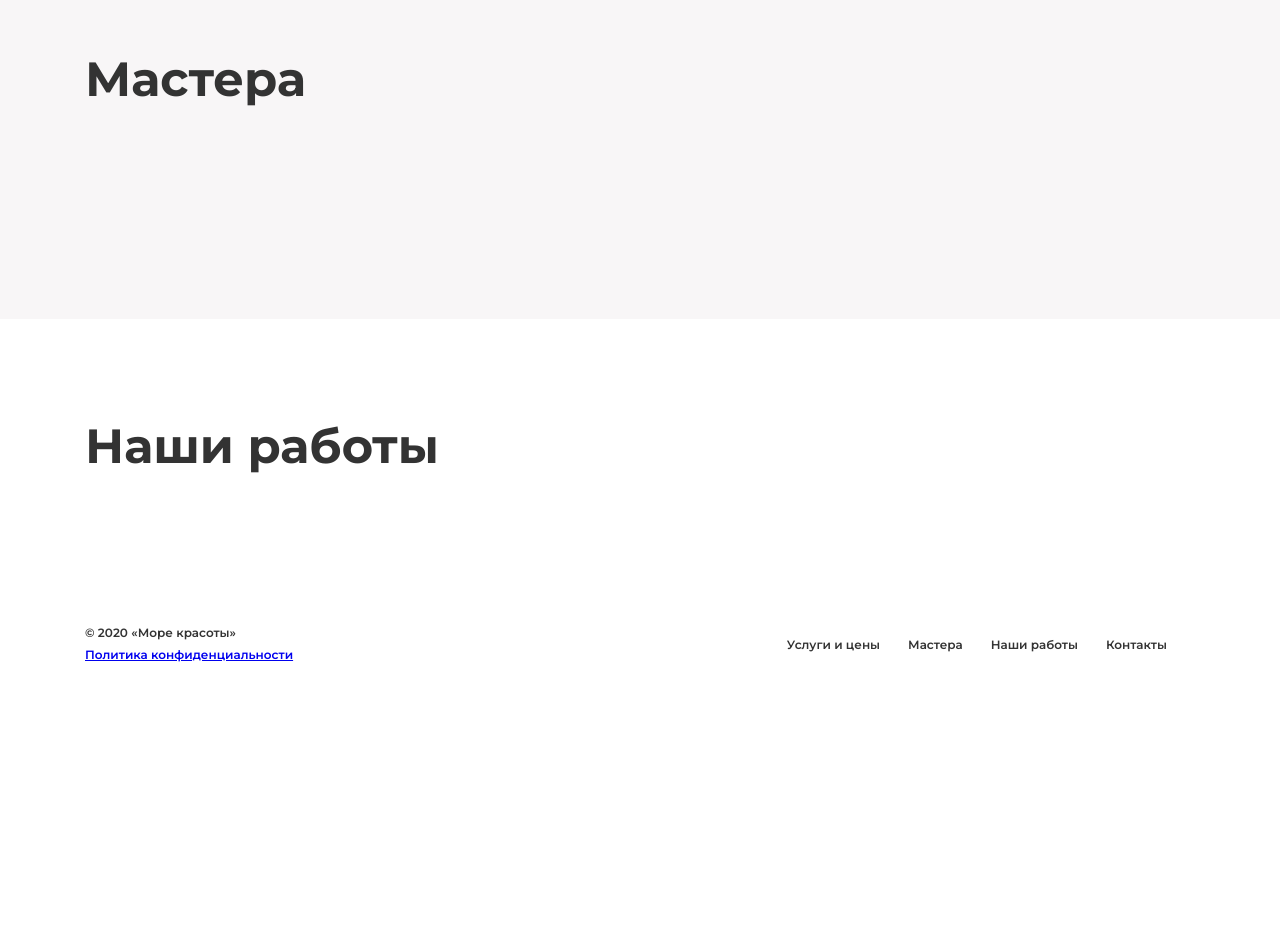
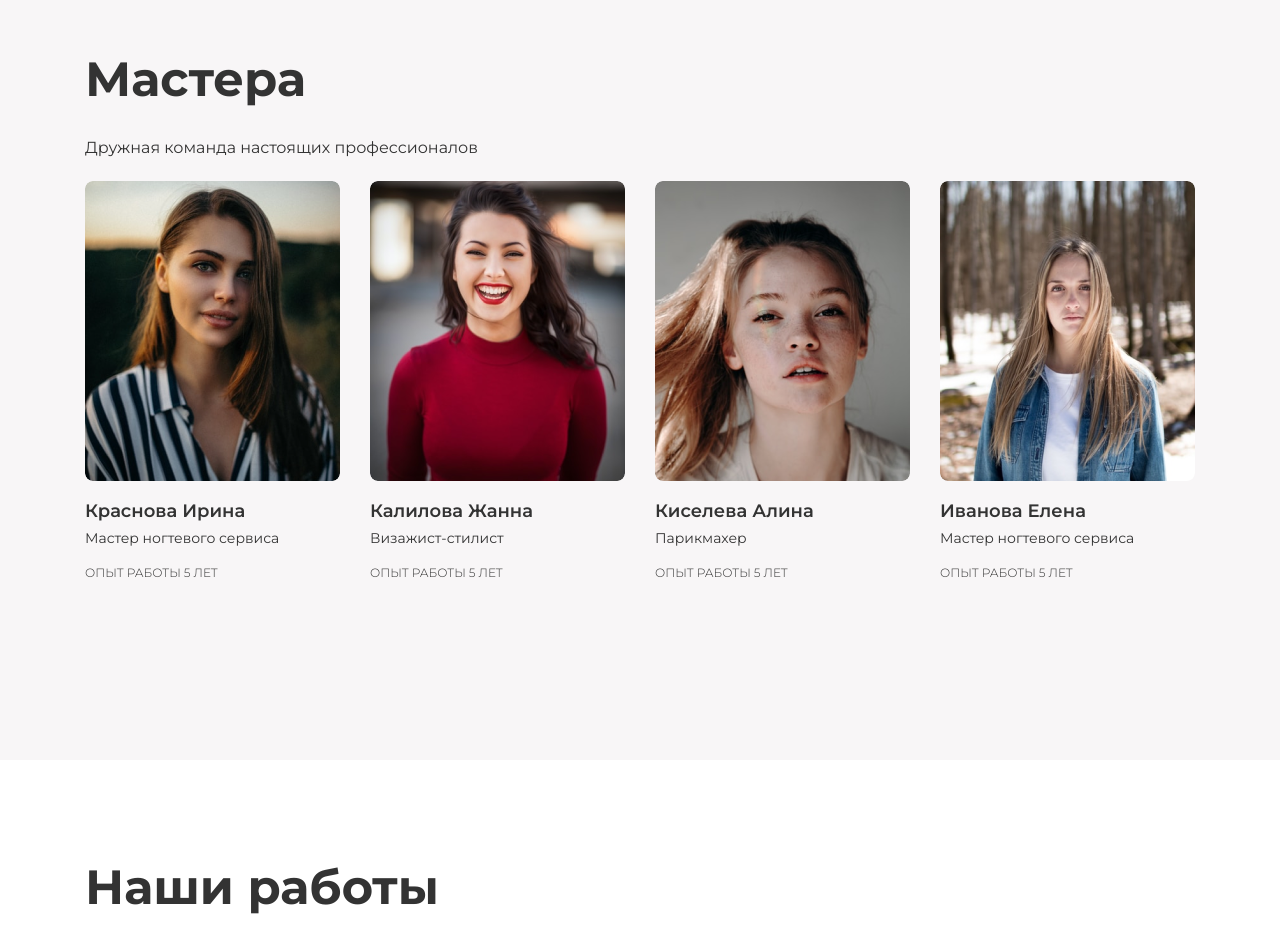
Before and after one commit to bokarevbs/BeautyWorld, a plain HTML site: page index.html in a window 1280 px wide. Shown: the part 2900-3836 px from the top of the page. Before the commit the page ends 3582 px from the top, so only its background shows below. Drawn offline with nearby package versions, Linux system fonts and the light colour scheme.

Commit message:
Added "Masters" section

```diff
--- a/index.html
+++ b/index.html
@@ -6,7 +6,7 @@
 
     <link rel="preconnect" href="https://fonts.googleapis.com">
     <link rel="preconnect" href="https://fonts.gstatic.com" crossorigin>
-    <link href="https://fonts.googleapis.com/css2?family=Montserrat:ital,wght@0,600;0,700;1,400&display=swap" rel="stylesheet">
+    <link href="https://fonts.googleapis.com/css2?family=Montserrat:wght@300;400;500;600;700&display=swap" rel="stylesheet">
     <link rel="stylesheet" href="https://necolas.github.io/normalize.css/8.0.1/normalize.css">
     <link rel="stylesheet" href="./style.css">
 </head>
@@ -172,7 +172,7 @@
                             </div>
 
                             <div class="prices__list">
-                                <div class="column">
+                                <div class="prices__column">
                                     <div class="prices__item">
                                         <div class="prices__desription">
                                             <p class="prices__title">Женская стрижка</p>
@@ -203,7 +203,7 @@
                                     </div>
                                 </div>
 
-                                <div class="column">
+                                <div class="prices__column">
                                     <div class="prices__item">
                                         <div class="prices__desription">
                                             <p class="prices__title">Стрижка бороды и усов</p>
@@ -248,7 +248,45 @@
                         <h2 class="section__title">Мастера</h2>
                     </div>
                     <div class="section__body">
-
+                    <div class="masters">
+                        <p class="masters__subtitle">
+                            Дружная команда настоящих профессионалов
+                        </p>
+                        <div class="masters__photos">
+                            <div class="master">
+                                <a href="#"><div class="master__img">
+                                    <img src="./img/master1.png" alt=".">
+                                </div></a>
+                                <p class="master__name">Краснова Ирина</p>
+                                <p class="master__position">Мастер ногтевого сервиса</p>
+                                <p class="master__exp">опыт работы 5 лет</p>
+                            </div>
+                            <div class="master">
+                                <a href="#"><div class="master__img">
+                                    <img src="./img/master2.png" alt=".">
+                                </div></a>
+                                <p class="master__name">Калилова Жанна</p>
+                                <p class="master__position">Визажист-стилист</p>
+                                <p class="master__exp">опыт работы 5 лет</p>
+                            </div>
+                            <div class="master">
+                                <a href="#"><div class="master__img">
+                                    <img src="./img/master3.png" alt=".">
+                                </div></a>
+                                <p class="master__name">Киселева Алина</p>
+                                <p class="master__position">Парикмахер</p>
+                                <p class="master__exp">опыт работы 5 лет</p>
+                            </div>
+                            <div class="master">
+                                <a href="#"><div class="master__img">
+                                    <img src="./img/master4.png" alt=".">
+                                </div></a>
+                                <p class="master__name">Иванова Елена</p>
+                                <p class="master__position">Мастер ногтевого сервиса</p>
+                                <p class="master__exp">опыт работы 5 лет</p>
+                            </div>
+                        </div>
+                    </div>
                     </div>
                 </div>
             </section>
--- a/style.css
+++ b/style.css
@@ -400,8 +400,93 @@ a {
     color: #00BF78;
 }
 
-.column {
+.prices__column {
     display: flex;
     flex-direction: column;
     row-gap: 32px;
 }
+
+.masters__photos {
+    display: flex;
+    flex-direction: row;
+    gap: 30px;
+}
+
+.masters__subtitle {
+    font-size: 16px;
+    font-weight: 400;
+    margin: 0 0 24px;
+}
+
+.master {
+    max-width: 255px;
+}
+
+.master__img {
+    width: 255px;
+    height: 300px;
+    border-radius: 8px;
+    overflow: hidden;
+    position: relative;
+    display: flex;
+    margin: 0 0 20px;
+}
+
+.master__img img {
+    object-fit: cover;
+}
+
+.master__name {
+    font-size: 18px;
+    font-weight: 600;
+    margin: 0 0 8px;
+}
+
+.master__position {
+    font-size: 14px;
+    font-weight: 400;
+    margin: 0 0 20px;
+}
+
+.master__exp {
+    font-size: 12px;
+    font-weight: 300;
+    text-transform: uppercase;
+    margin: 0;
+}
+
+.master__img::before {
+    background: #000;
+    opacity: 0;
+    content: '';
+    position: absolute;
+    z-index: 3;
+    transition: 0.15s;
+    left: 0;
+    right: 0;
+    top: 0;
+    bottom: 0;
+}
+
+.master__img::after {
+    content: 'Записаться к мастеру';
+    color: #FFFFFF;
+    font-size: 14px;
+    font-weight: 500;
+    line-height: 17px;
+    text-align: center;
+    z-index: 3;
+    position: absolute;
+    top: 133px;
+    left: 50%;
+    transform: translateX(-50%);
+    visibility: hidden;
+}
+
+.master__img:hover::before {
+    opacity: 0.5;
+}
+
+.master__img:hover::after {
+    visibility: visible;
+}
```
Also changed, not shown: img/master1.png (added), img/master2.png (added), img/master3.png (added), img/master4.png (added), 2 other files.
